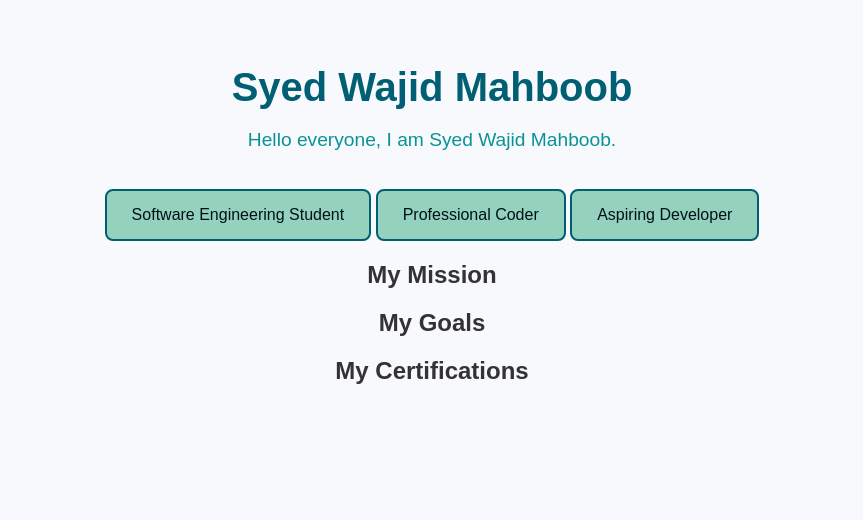
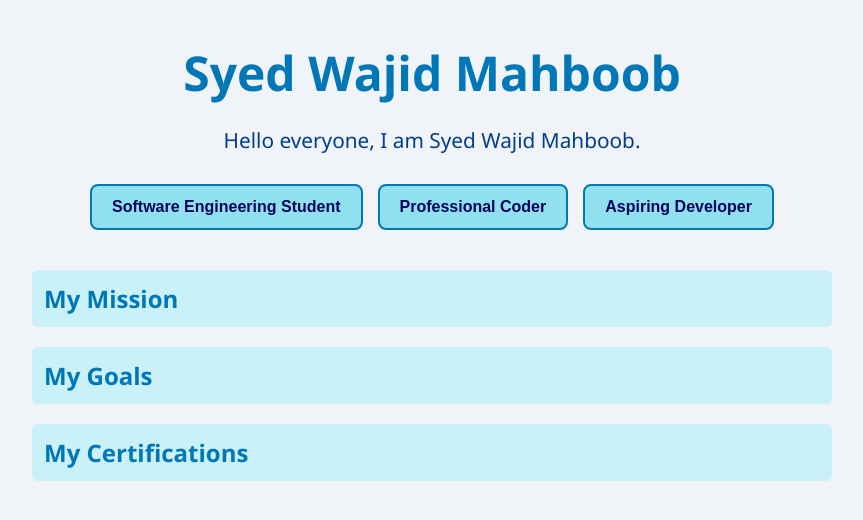
Before and after one commit to syedwajid-mahboob/my-first-webpage, a plain HTML site: page index.html in a window 1280 px wide. Shown: the whole page, without its empty margins (208-1071 px from the left). Drawn offline with Linux system fonts and the light colour scheme.

Commit message:
Update styles.css

```diff
--- a/styles.css
+++ b/styles.css
@@ -1,43 +1,75 @@
 body {
-  font-family: Arial, sans-serif;
-  background-color: #f7f9fc;
-  color: #333;
+  font-family: 'Segoe UI', Tahoma, Geneva, Verdana, sans-serif;
+  background-color: #f0f4f8;
+  color: #222;
+  max-width: 800px;
+  margin: 40px auto;
+  padding: 0 20px;
+}
+
+header {
   text-align: center;
-  padding: 30px;
+  margin-bottom: 30px;
 }
 
 header h1 {
-  font-size: 2.5rem;
+  color: #0077b6;
+  font-size: 3rem;
   margin-bottom: 0.2em;
-  color: #005f73;
 }
 
 header p {
-  font-size: 1.2rem;
-  color: #0a9396;
-  margin-bottom: 2em;
+  font-size: 1.3rem;
+  color: #023e8a;
 }
 
-.buttons-section {
+.roles {
   display: flex;
   justify-content: center;
-  gap: 20px;
+  gap: 15px;
+  margin-bottom: 40px;
 }
 
 .role-btn {
-  padding: 15px 25px;
-  font-size: 1rem;
-  border: 2px solid #005f73;
-  background-color: #94d2bd;
-  color: #001219;
+  background-color: #90e0ef;
+  border: 2px solid #0077b6;
   border-radius: 8px;
+  padding: 12px 20px;
+  font-weight: bold;
   cursor: pointer;
   transition: all 0.3s ease;
+  color: #03045e;
+  font-size: 1rem;
 }
 
-/* We'll override hover in JS for more fun */
 .role-btn:hover {
-  /* just a fallback */
-  background-color: #ee9b00;
-  color: #fff;
+  background-color: #0077b6;
+  color: white;
+  border-color: #023e8a;
 }
+
+main {
+  text-align: left;
+}
+
+.toggle-heading {
+  cursor: pointer;
+  background-color: #caf0f8;
+  padding: 12px;
+  border-radius: 6px;
+  margin-top: 20px;
+  color: #0077b6;
+  transition: background-color 0.3s ease;
+  user-select: none;
+}
+
+.toggle-heading:hover {
+  background-color: #90e0ef;
+}
+
+.toggle-content {
+  margin-top: 10px;
+  padding-left: 10px;
+  font-size: 1.1rem;
+  color: #03045e;
+}
```
